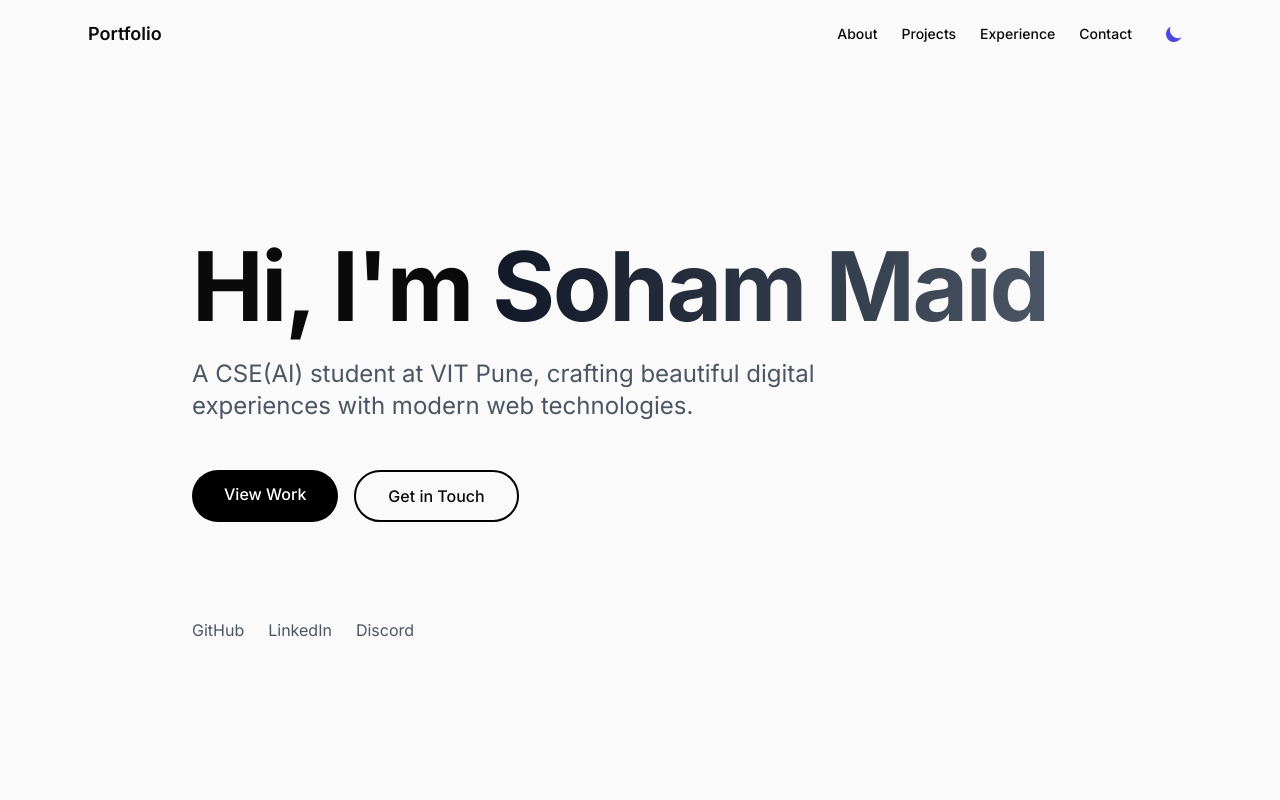
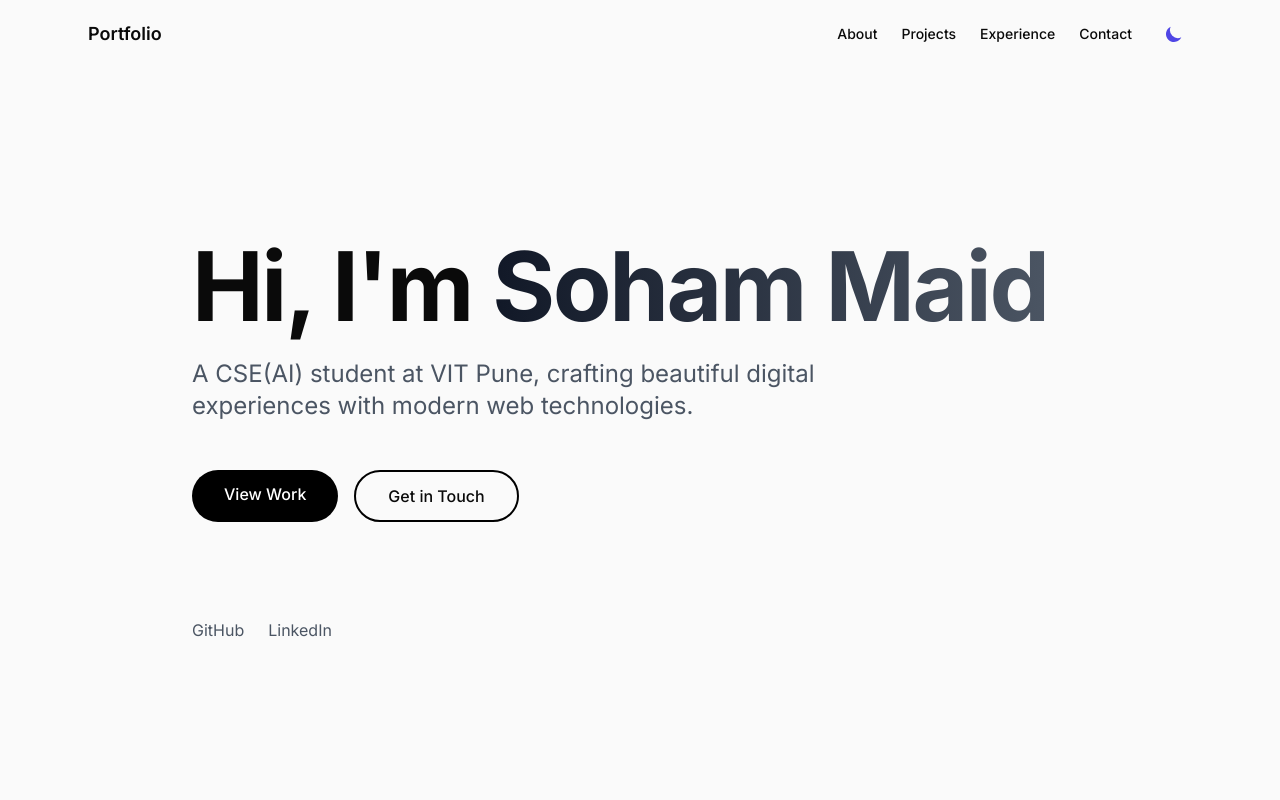
Before and after one commit to sohamx0/Portfolio, a Next.js app: page / in a window 1280 px wide. Shown: the top 800 px of the page. Built offline with nearby package versions, Linux system fonts and the light colour scheme.

Commit message:
feat: remove Discord link from Contact and Hero sections

```diff
--- a/src/components/sections/Contact.tsx
+++ b/src/components/sections/Contact.tsx
@@ -77,7 +77,6 @@ export default function Contact() {
               {[
                 { name: 'GitHub', url: 'https://github.com/sohamx0' },
                 { name: 'LinkedIn', url: 'https://www.linkedin.com/in/soham-maid-6a738232a/' },
-                { name: 'Discord', url: '#' },
                 { name: 'Email', url: 'mailto:sohammaid23@gmail.com' },
               ].map((link, i) => (
                 <motion.a
--- a/src/components/sections/Hero.tsx
+++ b/src/components/sections/Hero.tsx
@@ -88,7 +88,6 @@ export default function Hero() {
           {[
             { name: 'GitHub', url: 'https://github.com/sohamx0' },
             { name: 'LinkedIn', url: 'https://www.linkedin.com/in/soham-maid-6a738232a/' },
-            { name: 'Discord', url: '#' },
           ].map((social, i) => (
             <motion.a
               key={social.name}
```
